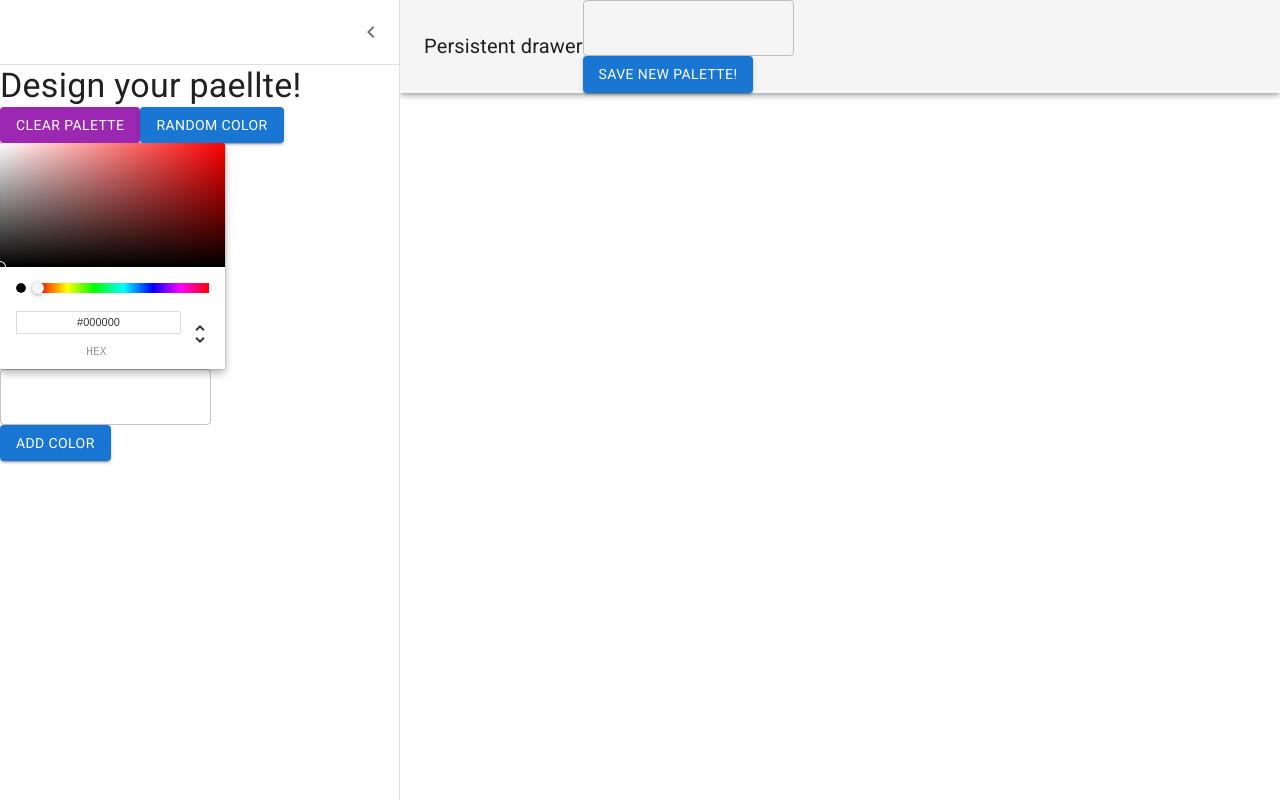
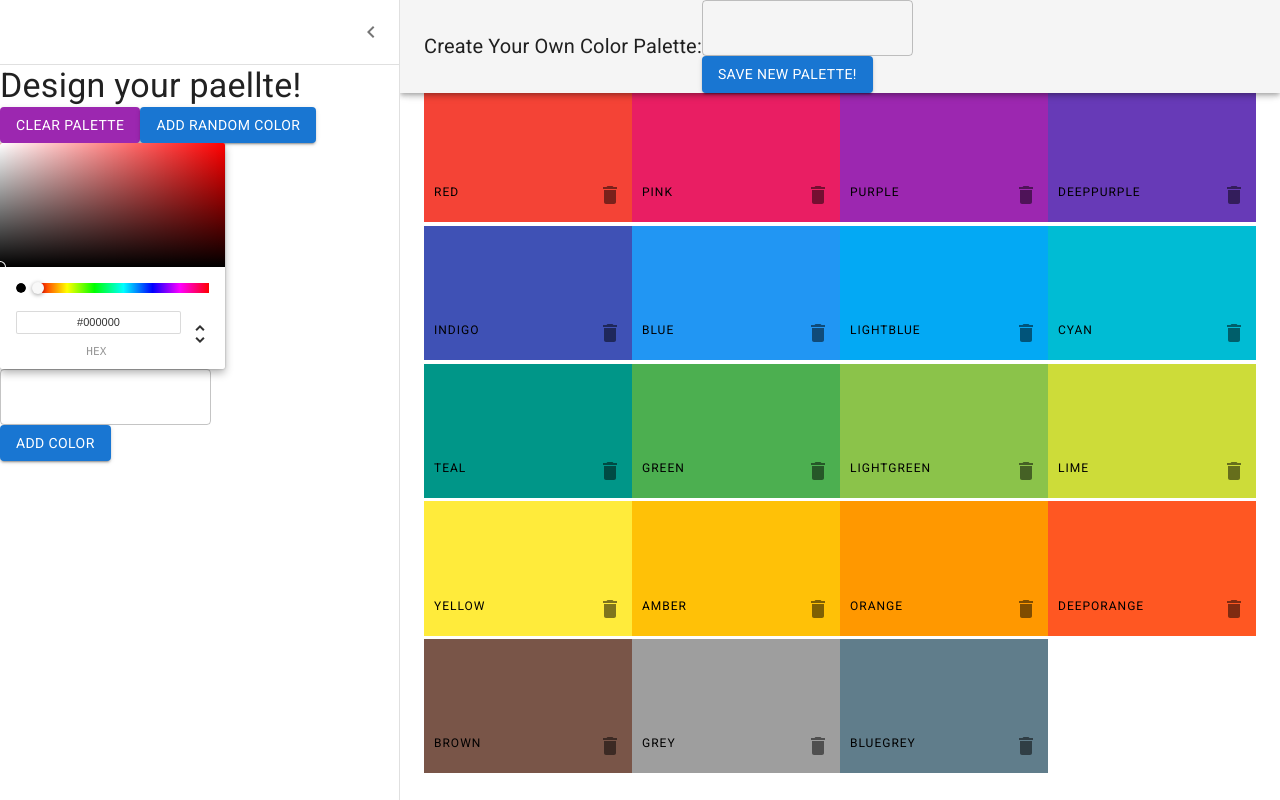
Before and after one commit to kjoling/my-color-project-app, a React (Create React App) app: page /palette/new in a window 1280 px wide. Both pictures are taken after a click on the button "open drawer". Built offline with nearby package versions, Linux system fonts and the light colour scheme.

Commit message:
Add starter colors, random color and clear palette

```diff
--- a/src/NewPaletteForm.js
+++ b/src/NewPaletteForm.js
@@ -87,6 +87,10 @@ const DrawerHeader = styled("div")(({ theme }) => ({
   justifyContent: "flex-end",
 }));
 
+NewPaletteForm.defaultProps = {
+  maxColors: 20,
+};
+
 export default function NewPaletteForm(props) {
   //color name and submission validation:
   const colorNameValidationSchema = Yup.object().shape({
@@ -132,10 +136,10 @@ export default function NewPaletteForm(props) {
     defaultValues
   );
   //state and props
-  const { palettes } = props;
+  const { palettes, maxColors } = props;
   const [open, setOpen] = React.useState(false);
   const [currentColor, setCurrentColor] = useState([]);
-  const [colors, setColors] = useState([]);
+  const [colors, setColors] = useState(palettes[0].colors);
   const navigate = useNavigate();
   const sensors = useSensors(
     useSensor(PointerSensor, {
@@ -147,6 +151,17 @@ export default function NewPaletteForm(props) {
       coordinateGetter: sortableKeyboardCoordinates,
     })
   );
+
+  const clearColors = () => {
+    setColors([]);
+  };
+  const addRandomColor = () => {
+    //pick random color from all palettes that are currently stored
+    const allColors = palettes.map((palette) => palette.colors).flat();
+    console.log(allColors);
+    const rand = Math.floor(Math.random() * allColors.length);
+    setColors((oldColors) => [...oldColors, allColors[rand]]);
+  };
 
   const changeColor = (newColor) => {
     setCurrentColor(newColor.hex);
@@ -230,7 +245,7 @@ export default function NewPaletteForm(props) {
             <MenuIcon />
           </IconButton>
           <Typography variant="h6" noWrap component="div">
-            Persistent drawer
+            Create Your Own Color Palette:
           </Typography>
           <form onSubmit={handlePaletteNameSubmit((data) => savePalette(data))}>
             <Controller
@@ -283,11 +298,16 @@ export default function NewPaletteForm(props) {
         <Divider />
         <Typography variant="h4">Design your paellte!</Typography>
         <div>
-          <Button variant="contained" color="secondary">
+          <Button variant="contained" color="secondary" onClick={clearColors}>
             Clear Palette
           </Button>
-          <Button variant="contained" color="primary">
-            Random Color
+          <Button
+            variant="contained"
+            color="primary"
+            onClick={addRandomColor}
+            disabled={colors.length >= maxColors}
+          >
+            {colors.length >= maxColors ? "Palette full!" : "Add Random Color"}{" "}
           </Button>
         </div>
         <ChromePicker
@@ -325,8 +345,9 @@ export default function NewPaletteForm(props) {
             color="primary"
             style={{ backgroundColor: currentColor }}
             type="submit"
+            disabled={colors.length >= maxColors}
           >
-            Add Color
+            {colors.length >= maxColors ? "Palette full!" : "Add Color"}
           </Button>
         </form>
       </Drawer>
```
